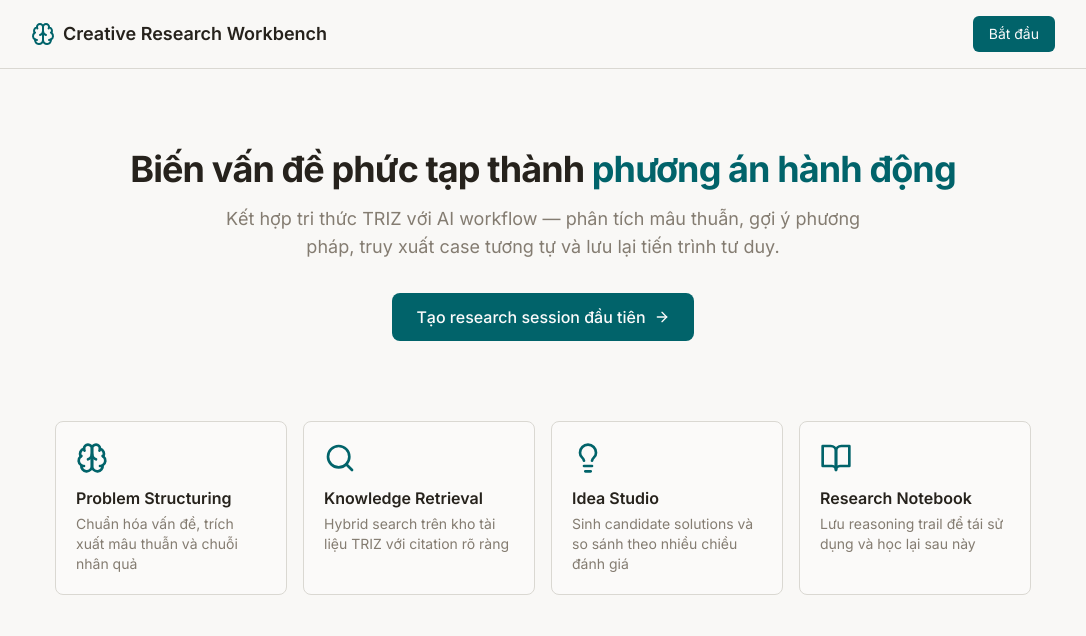
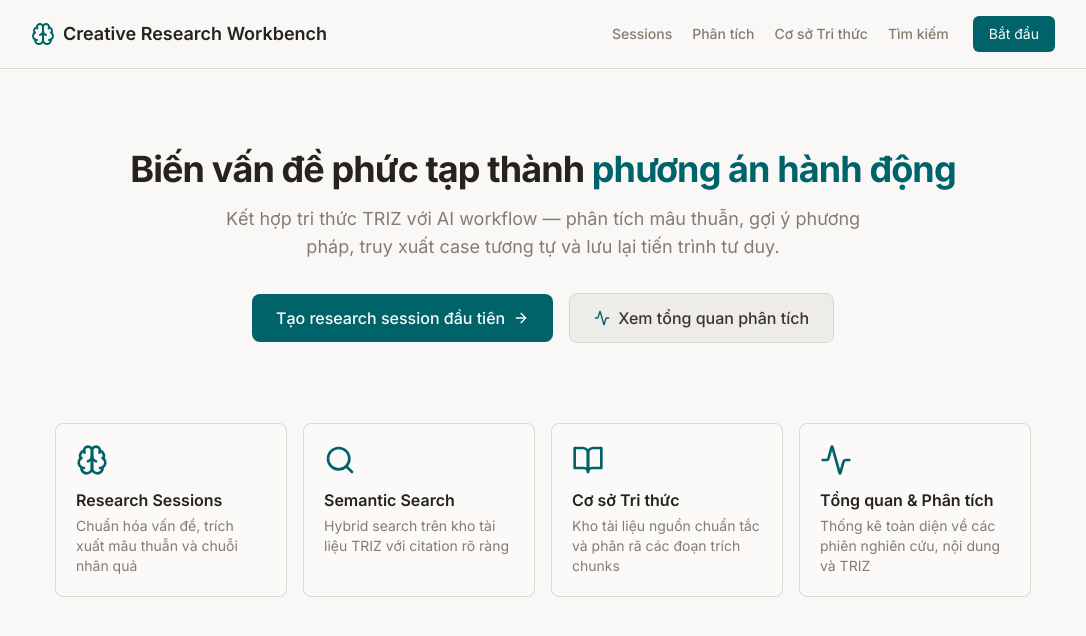
Before and after one commit to quochuynh8611-code/creative-research-workbench, a Next.js app in the folder apps/web/: page / in a window 1280 px wide. Shown: the top 636 px of the page, without its empty margins (97-1183 px from the left). Built offline with nearby package versions, Linux system fonts and the light colour scheme; no server answers.

Commit message:
feat(phase-11.2): improve home page discoverability

```diff
--- a/apps/web/app/page.tsx
+++ b/apps/web/app/page.tsx
@@ -1,5 +1,5 @@
 import Link from 'next/link'
-import { ArrowRight, Brain, Search, Lightbulb, BookOpen } from 'lucide-react'
+import { ArrowRight, Brain, Search, BookOpen, Activity } from 'lucide-react'
 
 export default function HomePage() {
   return (
@@ -11,12 +11,45 @@ export default function HomePage() {
             <Brain className="w-6 h-6 text-primary" />
             <span className="font-semibold text-lg">Creative Research Workbench</span>
           </div>
+
+          <div className="flex items-center gap-6">
+            <nav
+              aria-label="Điều hướng chính"
+              className="hidden md:flex items-center gap-5 text-sm font-medium"
+            >
+              <Link
+                href="/sessions"
+                className="text-muted-foreground hover:text-foreground transition-colors"
+              >
+                Sessions
+              </Link>
+              <Link
+                href="/analytics"
+                className="text-muted-foreground hover:text-foreground transition-colors"
+              >
+                Phân tích
+              </Link>
+              <Link
+                href="/knowledge"
+                className="text-muted-foreground hover:text-foreground transition-colors"
+              >
+                Cơ sở Tri thức
+              </Link>
+              <Link
+                href="/search"
+                className="text-muted-foreground hover:text-foreground transition-colors"
+              >
+                Tìm kiếm
+              </Link>
+            </nav>
+
             <Link
               href="/sessions"
               className="text-sm bg-primary text-primary-foreground px-4 py-2 rounded-md hover:opacity-90 transition-opacity"
             >
               Bắt đầu
             </Link>
+          </div>
         </div>
       </header>
 
@@ -29,6 +62,8 @@ export default function HomePage() {
         <p className="text-muted-foreground text-lg max-w-2xl mx-auto mb-8">
           Kết hợp tri thức TRIZ với AI workflow — phân tích mâu thuẫn, gợi ý phương pháp, truy xuất case tương tự và lưu lại tiến trình tư duy.
         </p>
+
+        <div className="flex flex-wrap items-center justify-center gap-4">
           <Link
             href="/sessions"
             className="inline-flex items-center gap-2 bg-primary text-primary-foreground px-6 py-3 rounded-lg text-base font-medium hover:opacity-90 transition-opacity"
@@ -36,38 +71,54 @@ export default function HomePage() {
             Tạo research session đầu tiên
             <ArrowRight className="w-4 h-4" />
           </Link>
+          <Link
+            href="/analytics"
+            className="inline-flex items-center gap-2 bg-secondary text-secondary-foreground px-6 py-3 rounded-lg text-base font-medium border border-border hover:bg-secondary/80 transition-colors"
+          >
+            <Activity className="w-4 h-4 text-primary" />
+            Xem tổng quan phân tích
+          </Link>
+        </div>
       </section>
 
-      {/* Features */}
+      {/* Features Hub Grid */}
       <section className="max-w-5xl mx-auto px-6 pb-20">
         <div className="grid grid-cols-1 md:grid-cols-2 lg:grid-cols-4 gap-4">
           {[
             {
               icon: Brain,
-              title: 'Problem Structuring',
+              title: 'Research Sessions',
               desc: 'Chuẩn hóa vấn đề, trích xuất mâu thuẫn và chuỗi nhân quả',
+              href: '/sessions',
             },
             {
               icon: Search,
-              title: 'Knowledge Retrieval',
+              title: 'Semantic Search',
               desc: 'Hybrid search trên kho tài liệu TRIZ với citation rõ ràng',
-            },
-            {
-              icon: Lightbulb,
-              title: 'Idea Studio',
-              desc: 'Sinh candidate solutions và so sánh theo nhiều chiều đánh giá',
+              href: '/search',
             },
             {
               icon: BookOpen,
-              title: 'Research Notebook',
-              desc: 'Lưu reasoning trail để tái sử dụng và học lại sau này',
+              title: 'Cơ sở Tri thức',
+              desc: 'Kho tài liệu nguồn chuẩn tắc và phân rã các đoạn trích chunks',
+              href: '/knowledge',
             },
-          ].map(({ icon: Icon, title, desc }) => (
-            <div key={title} className="bg-card border border-border rounded-lg p-5">
-              <Icon className="w-8 h-8 text-primary mb-3" />
-              <h3 className="font-semibold mb-1">{title}</h3>
+            {
+              icon: Activity,
+              title: 'Tổng quan & Phân tích',
+              desc: 'Thống kê toàn diện về các phiên nghiên cứu, nội dung và TRIZ',
+              href: '/analytics',
+            },
+          ].map(({ icon: Icon, title, desc, href }) => (
+            <Link
+              key={title}
+              href={href}
+              className="bg-card border border-border rounded-lg p-5 hover:border-primary/50 hover:shadow-sm transition-all group block"
+            >
+              <Icon className="w-8 h-8 text-primary mb-3 group-hover:scale-105 transition-transform" />
+              <h3 className="font-semibold mb-1 group-hover:text-primary transition-colors">{title}</h3>
               <p className="text-sm text-muted-foreground">{desc}</p>
-            </div>
+            </Link>
           ))}
         </div>
       </section>
```
Also changed, not shown: 1 other file (tests, documents, lock files or other folders). Lines whose indentation alone changed are shown as unchanged.
